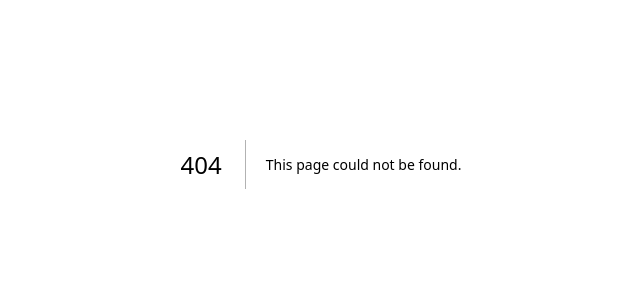
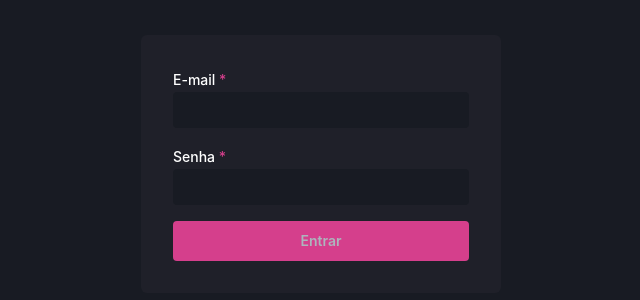
Before and after one commit to VitorProgram/Dash.go, a Next.js app: page /auth in a window 1280 px wide. Before the commit this address had no page. Shown: the part 236-536 px from the top of the page, without its empty margins (319-959 px from the left). Built offline with nearby package versions, Linux system fonts and the light colour scheme.

Commit message:
feat: add colors theme initial config and create a authentication page

```diff
--- /dev/null
+++ b/src/app/auth/page.tsx
@@ -0,0 +1,28 @@
+import Input from "@/components/Input";
+import theme from "@/styles/theme";
+import { Button, Flex, Stack } from "@mantine/core";
+
+const Auth = () => {
+    return (
+    <Flex h="100vh" justify="center" align="center">
+        <Stack gap={16} bg="var(--bg-two)" w="100%" maw={360} h="auto" p={32} style={{borderRadius: '6px'}}>
+          <Input
+            label="E-mail"
+          />
+          <Input
+            label="Senha"
+          />
+
+          <Button
+            disabled
+            bg={theme.colors.pink}
+            h={40}
+          >
+            Entrar
+          </Button>
+        </Stack>
+    </Flex>
+    );
+}
+
+export default Auth;
--- a/src/app/layout.tsx
+++ b/src/app/layout.tsx
@@ -3,7 +3,12 @@ import { Geist, Geist_Mono } from "next/font/google";
 
 // Mantine UI
 import '@mantine/core/styles.css'
+import { MantineProvider } from "@mantine/core";
+
+// Styled
 import StyledComponentsRegistry from "../../lib/styled-components/registry";
+import { GlobalStyle } from "@/styles/global/global";
+import ThemeProvider from "@/components/ThemeProvider";
 
 const geistSans = Geist({
   variable: "--font-geist-sans",
@@ -16,7 +21,7 @@ const geistMono = Geist_Mono({
 });
 
 export const metadata: Metadata = {
-  title: "Create Next App",
+  title: "Dash.go",
   description: "Generated by create next app",
 };
 
@@ -25,12 +30,18 @@ export default function RootLayout({
 }: Readonly<{
   children: React.ReactNode;
 }>) {
+
   return (
-    <html lang="en">
+    <html lang="pt-br">
       <body className={`${geistSans.variable} ${geistMono.variable}`}>
-        <StyledComponentsRegistry>
-          {children}
-        </StyledComponentsRegistry>
+        <ThemeProvider>
+          <StyledComponentsRegistry>
+            <MantineProvider>
+                {children}
+                <GlobalStyle />
+            </MantineProvider>
+          </StyledComponentsRegistry>
+        </ThemeProvider>
       </body>
     </html>
   );
--- a/src/app/page.tsx
+++ b/src/app/page.tsx
@@ -1,3 +1,5 @@
+
+
 export default function Home() {
   return (
     <></>
--- /dev/null
+++ b/src/components/Input/index.tsx
@@ -0,0 +1,23 @@
+"use client"
+import { useState } from "react";
+import { InputElement } from "./style";
+
+interface InputProps {
+    label: string,
+}
+
+const Input = ({ label }: InputProps) => {
+    const [value, setValue] = useState<string>('')
+
+    return (
+        <InputElement
+            required
+            withAsterisk
+            label={label}
+            value={value}
+            onChange={(ev) => setValue(ev.target.value)}
+        />
+    );
+}
+
+export default Input;
--- /dev/null
+++ b/src/components/Input/style.ts
@@ -0,0 +1,21 @@
+import theme from "@/styles/theme";
+import { TextInput } from "@mantine/core";
+import styled from "styled-components";
+
+export const InputElement = styled(TextInput)`
+    .mantine-TextInput-input {
+        height: 32px;
+        color: ${theme.colors.white};
+        background: ${theme.colors.bg};
+        border: 2px solid transparent;
+
+        &:focus {
+            background: transparent;
+            border-color: ${theme.colors.pink};
+        }
+    }
+
+    .mantine-TextInput-required {
+        color: ${theme.colors.pink};
+    }
+`
--- /dev/null
+++ b/src/components/ThemeProvider.tsx
@@ -0,0 +1,16 @@
+"use client"
+import theme from "@/styles/theme";
+import { createContext, ReactNode, useContext } from "react";
+
+const ThemeContext = createContext(theme)
+export const useTheme = () => useContext(ThemeContext)
+
+const ThemeProvider = ({ children }: { children: ReactNode }) => {
+    return (
+        <ThemeContext.Provider value={theme}>
+            {children}
+        </ThemeContext.Provider>
+    );
+}
+
+export default ThemeProvider;
--- /dev/null
+++ b/src/styles/global/global.tsx
@@ -0,0 +1,24 @@
+"use client"
+import { createGlobalStyle } from "styled-components";
+
+const Global = createGlobalStyle`
+    :root {
+        --bg: #181B23;
+        --bg-two: #1F2029;
+        --white: #fff;
+        --white-two: #EEEEF2;
+        --pink: #D53F8C;
+        --purple: #9F7AEA;
+        --gray: #9699B0;
+        --gray-two: #797D9A;
+    }
+
+    body {
+        background: var(--bg);
+        color: var(--white);
+    }
+`
+
+export const GlobalStyle = () => {
+    return <Global />
+}
--- /dev/null
+++ b/src/styles/theme.ts
@@ -0,0 +1,14 @@
+const theme = {
+    colors: {
+        bg: "#181B23",
+        bgTwo: "#1F2029",
+        white: "#FFFFFF",
+        whiteTwo: "#EEEEF2",
+        pink: "#D53F8C",
+        purple: "#9F7AEA",
+        gray: "#9699B0",
+        grayTwo: "#797D9A",
+    },
+};
+
+export default theme;
```
